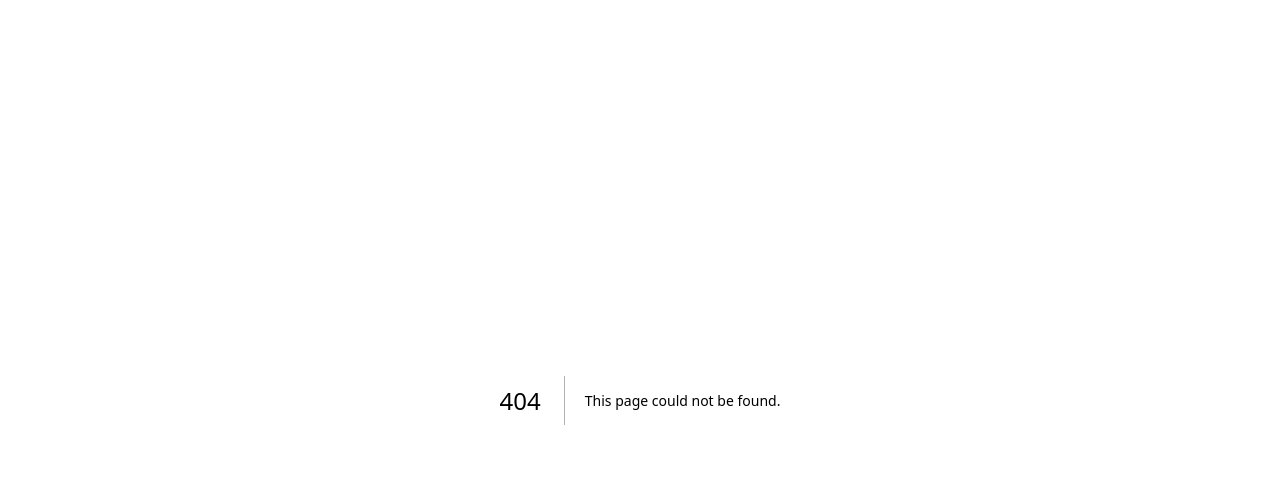
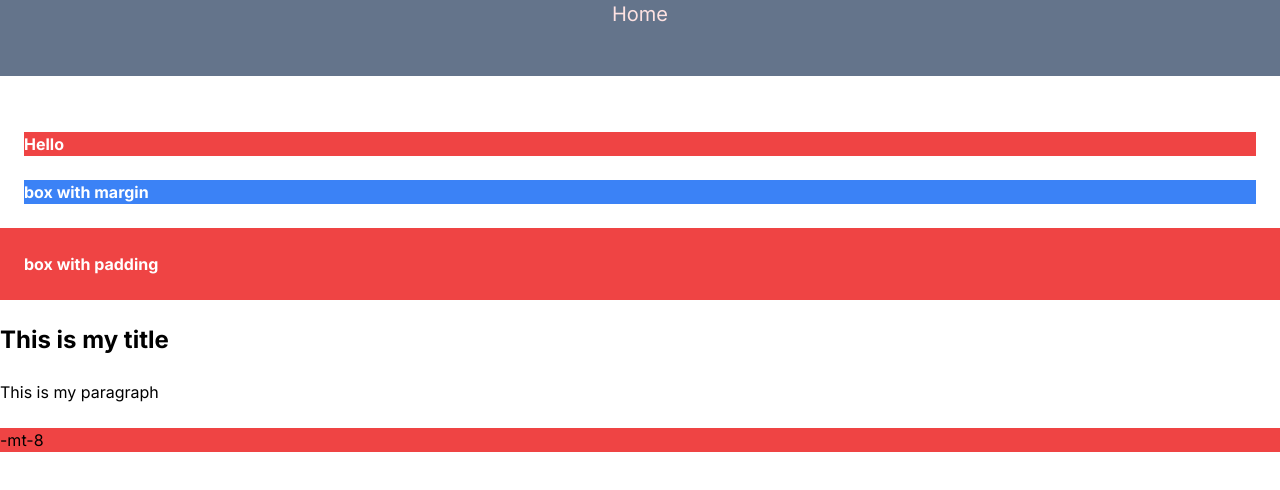
Before and after one commit to whovivekshukla/tailwindcss, a Next.js app: page /04-spacing in a window 1280 px wide. Before the commit this address had no page. Shown: the top 490 px of the page. Built offline with nearby package versions, Linux system fonts and the light colour scheme.

Commit message:
worked with spacing, not completed

```diff
--- /dev/null
+++ b/app/(home)/04-spacing/page.tsx
@@ -0,0 +1,22 @@
+const Spacing = () => {
+  return (
+    <div>
+      <h1 className="font-bold text-white bg-red-500 m-4 ">Hello</h1>
+      <div className="m-4 font-bold text-white bg-blue-500">
+        box with margin
+      </div>
+      <div className="p-4 font-bold text-white bg-red-500">
+        box with padding
+      </div>
+      <div className="my-4">
+        <h1 className="font-bold text-2xl my-4">This is my title</h1>
+        <p>This is my paragraph</p>
+      </div>
+      <div>
+        <div className="h-16 w-36 bg-sky-400"></div>
+        <div className="-mt-8 bg-red-500">-mt-8</div>
+      </div>
+    </div>
+  );
+};
+export default Spacing;
--- a/app/globals.css
+++ b/app/globals.css
@@ -4,10 +4,10 @@
 @tailwind components;
 @tailwind utilities;
 
-@layer base {
+/* @layer base {
   html {
     @apply text-black;
     font-family: 'Nunito Sans', sans-serif;
 
   }
-}
+} */
--- a/app/page.tsx
+++ b/app/page.tsx
@@ -4,6 +4,7 @@ const links = [
   { href: "/01-colors", text: "Colors" },
   { href: "/02-customizations", text: "Customizations" },
   { href: "/03-typography", text: "Typography" },
+  { href: "/04-spacing", text: "Spacing" },
 ];
 
 export default function Home() {
--- /dev/null
+++ b/app/test/page.tsx
@@ -0,0 +1,9 @@
+const TestPage = () => {
+  return (
+    <div>
+      <div className="h-8 w-8 bg-red-500">H</div>
+      <div className="w-8 h-8 bg-green-500">H</div>
+    </div>
+  );
+};
+export default TestPage;
```
